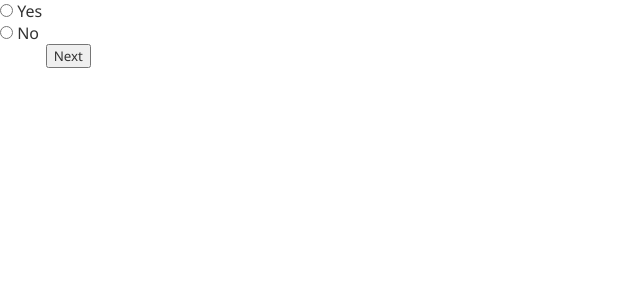
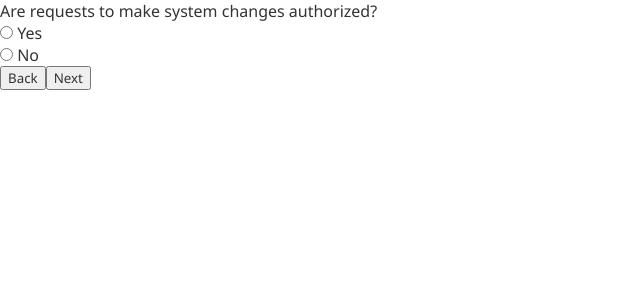
Before and after one commit to jvillarante/Omnistruct-CMMC-Level-1-Web, a React (Create React App) app in the folder main/: page /CMMC-Assessment in a window 1280 px wide. Both pictures are taken after a click on the button "Next". Shown: the top 300 px of the page, without its empty margins (0-640 px from the left). Built offline with nearby package versions, Linux system fonts and the light colour scheme.

Commit message:
Added functions to display questions and to save answers

```diff
--- a/main/src/Assessment.js
+++ b/main/src/Assessment.js
@@ -1,15 +1,53 @@
 import React from 'react';
+
+var questions = ["Is a list of authorized users maintained that states their identity and role?", "Are requests to make system changes authorized?"];
+
+var questionAnswers = [[false, false], [false, false]];
+
+var questionNum = 0;
+
+function displayNextQuestion() {
+    questionAnswers[questionNum][0] = document.getElementById("yes").checked;
+    questionAnswers[questionNum][1] = document.getElementById("no").checked;
+
+    if(questionNum !== questions.length - 1) questionNum++;
+
+    document.getElementById("yes").checked = questionAnswers[questionNum][0];
+    document.getElementById("no").checked = questionAnswers[questionNum][1];
+
+    if(questionNum > 0) document.getElementById("back").style.visibility = "visible";
+
+    document.getElementById("question").innerHTML = questions[questionNum];
+
+}
+
+function displayPreviousQuestion() {
+    questionAnswers[questionNum][0] = document.getElementById("yes").checked;
+    questionAnswers[questionNum][1] = document.getElementById("no").checked;
+    if(questionNum > 0) questionNum--;
+
+    document.getElementById("yes").checked = questionAnswers[questionNum][0];
+    document.getElementById("no").checked = questionAnswers[questionNum][1];
+
+    if(questionNum === 0) document.getElementById("back").style.visibility = "hidden";
+
+    document.getElementById("question").innerHTML = questions[questionNum];
+}
 
 const Assessment = () => {
     return (
         <div className="assessment">
-            <p id = "question"></p>
-            <input id = "yes" type = "radio" name = "questionAnswer"/> Yes<br/>
-            <input id = "no"  type = "radio" name = "questionAnswer"/> No<br/>
-            <input id = "back" type = "button" value = "Back" onclick="displayPreviousQuestion();" style = {{ visibility: 'hidden' }}/>
-            <input type = "button" value = "Next" onclick="displayNextQuestion();"/>
+            <p id = "question">Is a list of authorized users maintained that states their identity and role?</p>
+            <p>
+                <input id = "yes" type = "radio" name = "questionAnswer"/> Yes<br/>
+                <input id = "no"  type = "radio" name = "questionAnswer"/> No<br/>
+                <input id = "back" type = "button" value = "Back" onClick={displayPreviousQuestion} style = {{visibility: 'hidden' }}/>
+                <input type = "button" value = "Next" onClick={displayNextQuestion}/>
+            </p>
         </div>
     )
 }
 
+
+
 export default Assessment;
```
